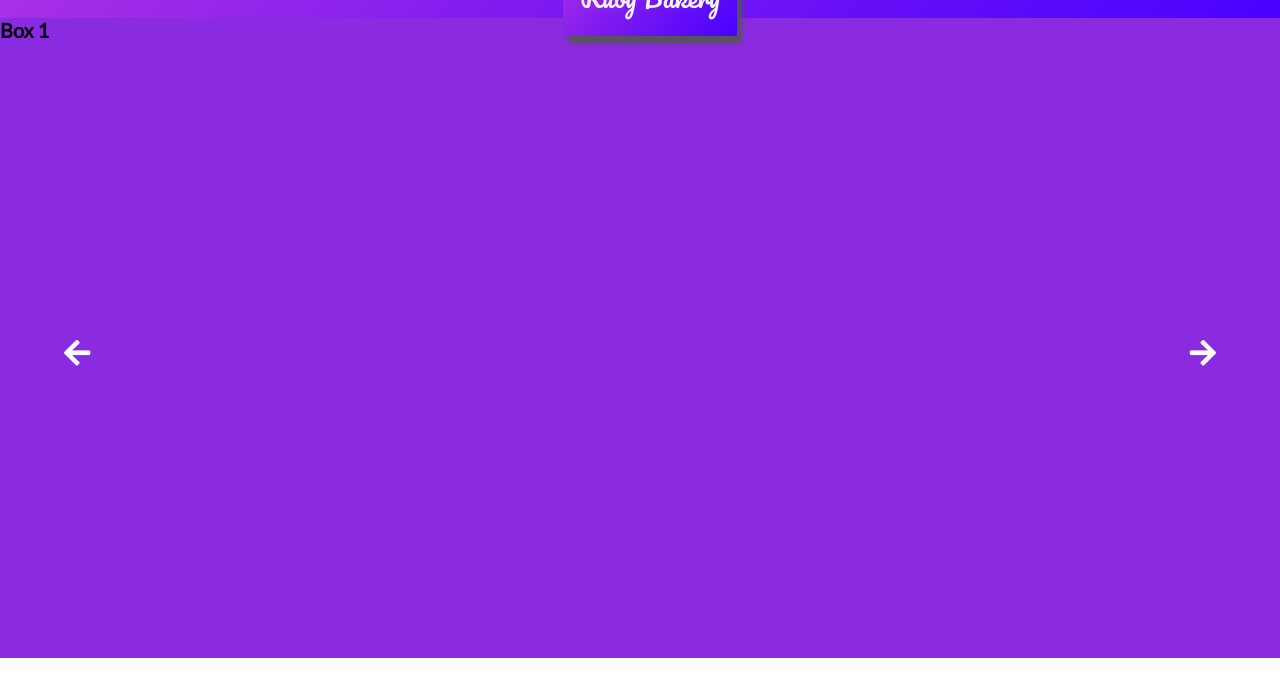
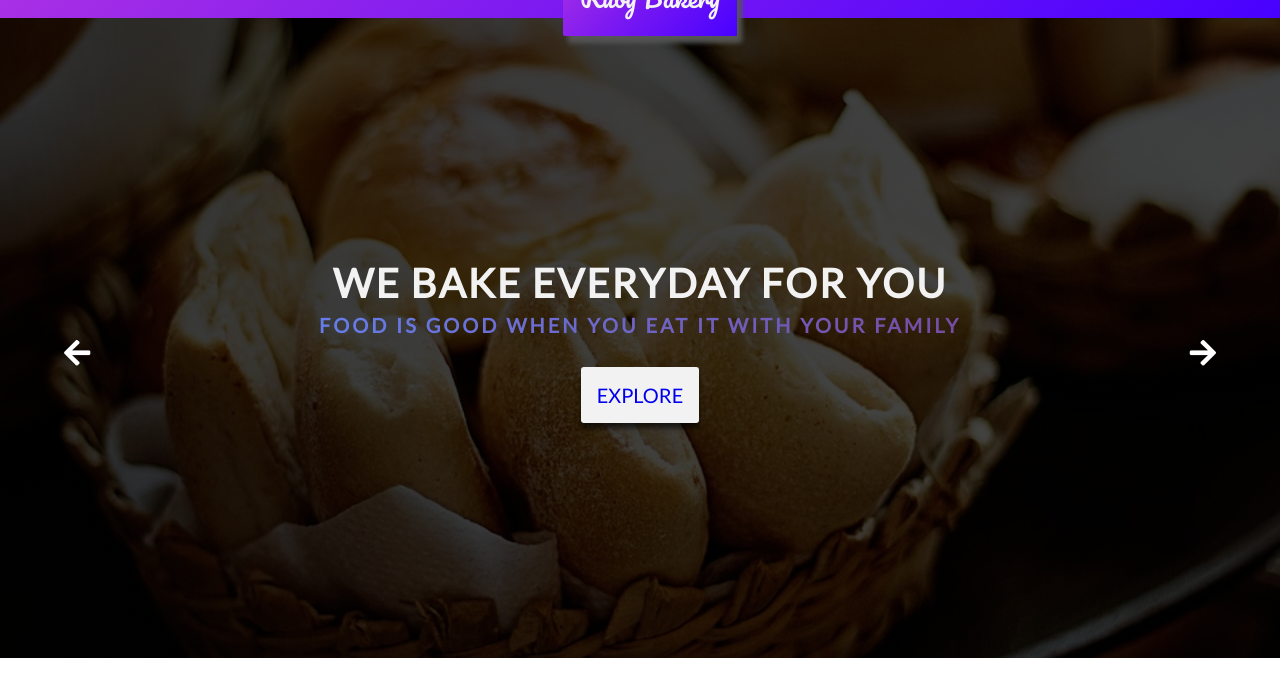
Before and after one commit to ChanMyaeOo/ruby-bakery, a website: page index.html in a window 1280 px wide. Shown: the part 42-738 px from the top of the page. Drawn offline with Linux system fonts and the light colour scheme.

Commit message:
added headercarousel 1

```diff
--- a/index.html
+++ b/index.html
@@ -69,7 +69,9 @@
           <h1>Box 3</h1>
         </div>
         <div class="carousel__box1">
-          <h1>Box 1</h1>
+          <h1>we bake everyday for you</h1>
+          <h2>food is good when you eat it with your family</h2>
+          <a href="#" class="btn">Explore</a>
         </div>
         <div class="carousel__box2">
           <h1>Box 2</h1>
--- a/sass/abstracts/_variables.scss
+++ b/sass/abstracts/_variables.scss
@@ -3,3 +3,7 @@ $default-font-size: 1.6rem;
 
 // COLOR
 $color-white: #f2f2f2;
+$brand-color: linear-gradient(-225deg, #ac32e4 0%, #7918f2 48%, #4801ff 100%);
+
+// BOX SHADOW
+$box-shadow: 0 5px 5px rgba(0, 0, 0, 0.6);
--- /dev/null
+++ b/sass/base/_typography.scss
@@ -0,0 +1,21 @@
+.carousel {
+  &__box1 {
+    & h1 {
+      font-size: 4rem;
+      text-transform: uppercase;
+      font-weight: 700;
+      color: $color-white;
+      letter-spacing: 2px;
+      line-height: 1.5;
+    }
+
+    & h2 {
+      font-size: 2rem;
+      text-transform: uppercase;
+      -webkit-background-clip: text;
+      color: transparent;
+      background-image: linear-gradient(135deg, #667eea 0%, #764ba2 100%);
+      letter-spacing: 3px;
+    }
+  }
+}
--- /dev/null
+++ b/sass/components/_button.scss
@@ -0,0 +1,24 @@
+.btn {
+  transition: all 0.4s;
+  margin-top: 3rem;
+  &:link,
+  &:visited {
+    text-decoration: none;
+    text-transform: uppercase;
+    padding: 1.6rem;
+    background: $color-white;
+    font-size: 2rem;
+    border-radius: 3px;
+    font-weight: 500;
+    box-shadow: $box-shadow;
+  }
+
+  &:hover {
+    background: $brand-color;
+    color: $color-white;
+    transform: translateY(-1rem);
+  }
+  &:active {
+    transform: translateY(0);
+  }
+}
--- a/sass/layout/_navbar.scss
+++ b/sass/layout/_navbar.scss
@@ -5,12 +5,7 @@
 }
 .navbar {
   font-size: $default-font-size;
-  background-image: linear-gradient(
-    -225deg,
-    #ac32e4 0%,
-    #7918f2 48%,
-    #4801ff 100%
-  );
+  background-image: $brand-color;
   max-height: 6rem;
 
   &__container {
--- a/sass/main.scss
+++ b/sass/main.scss
@@ -1,6 +1,9 @@
 @import './abstracts/mixins';
 @import './abstracts/variables';
 @import './base/base';
+@import './base/typography';
+
+@import './components/button';
 
 @import './layout/navbar';
 
--- a/sass/pages/_home.scss
+++ b/sass/pages/_home.scss
@@ -7,19 +7,44 @@
   &__box1 {
     height: 80vh;
     min-width: 100%;
-    background: blueviolet;
+    // background-image: url('../../img/baked.jpg');
+    background-image: linear-gradient(
+        135deg,
+        rgba(0, 0, 0, 0.8),
+        rgba(0, 0, 0, 0.7)
+      ),
+      url('../../img/baked.jpg');
+    // background-image: linear-gradient(
+    //     to top,
+    //     rgba(207, 217, 223, 0.3),
+    //     rgba(226, 235, 240, 0.4)
+    //   ),
+    //   url('../../img/baked.jpg');
+    background-repeat: no-repeat;
+    background-size: cover;
+    background-position: center center;
+    display: flex;
+    justify-content: center;
+    align-items: center;
+    flex-direction: column;
   }
 
   &__box2 {
     height: 80vh;
     min-width: 100%;
-    background: orangered;
+    background-image: url('../../img/pic2.jpg');
+    background-repeat: no-repeat;
+    background-size: cover;
+    background-position: center;
   }
 
   &__box3 {
     height: 80vh;
     min-width: 100%;
-    background: greenyellow;
+    background-image: url('../../img/pic3.jpg');
+    background-repeat: no-repeat;
+    background-size: cover;
+    background-position: center center;
   }
 }
 
```
Also changed, not shown: css/style.css, img/baked.jpg (added), img/pic1.jpg (added), img/pic2.jpg (added), img/pic3.jpg (added), img/pic4.jpg (added), img/pic5.jpg (added).
